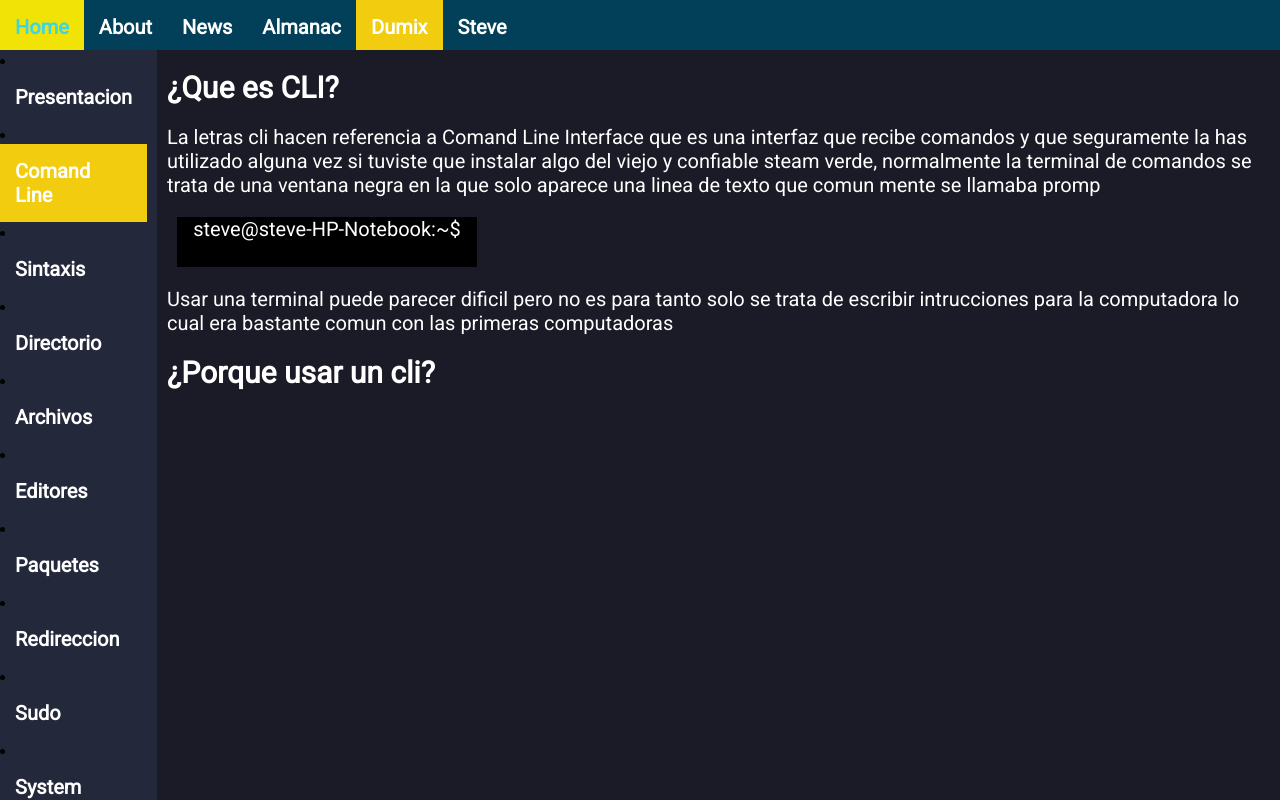
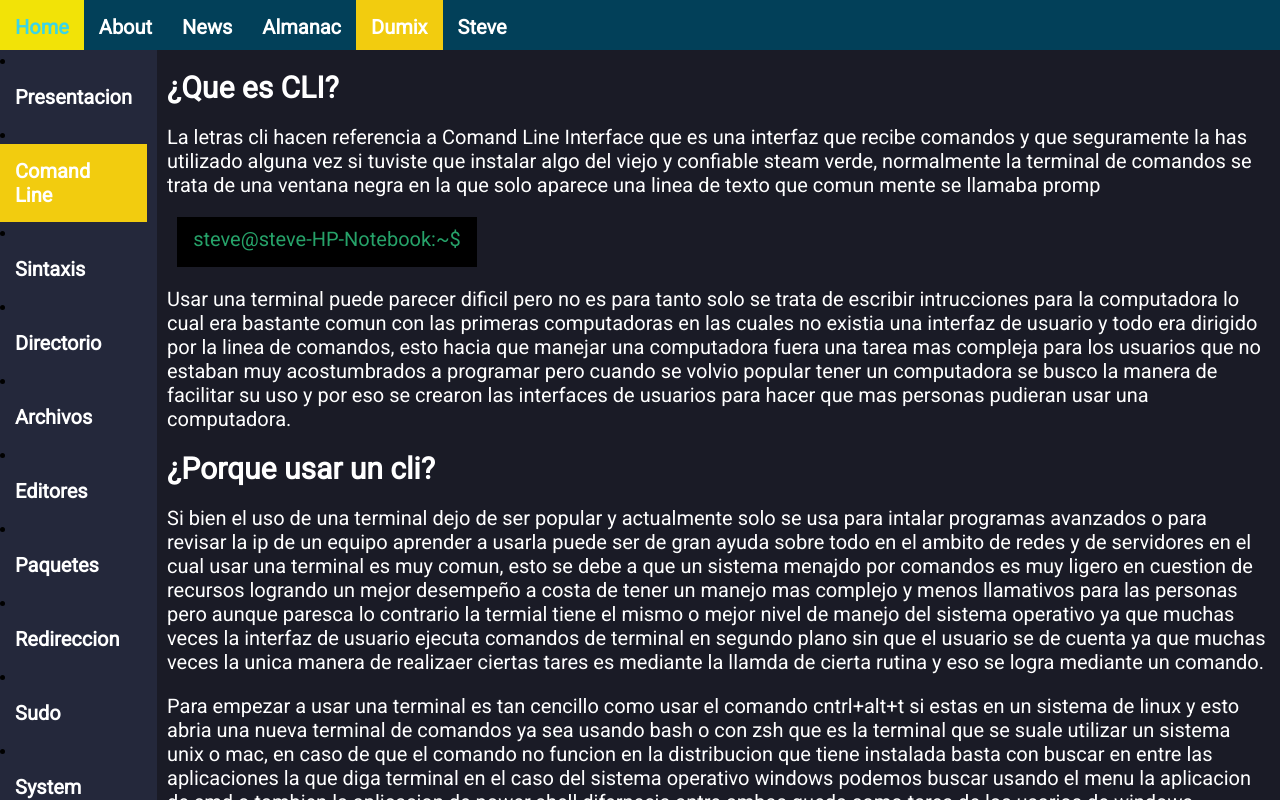
Before and after one commit to SteveBartmoss/steveapp, a React (Create React App) app: page /dumix/linux1/comandline in a window 1280 px wide. Shown: the top 800 px of the page. Built offline with nearby package versions, Linux system fonts and the light colour scheme.

Commit message:
add new contend for the subject cli, is in progres now

```diff
--- a/src/dumix/Linux1/pages/Cli.jsx
+++ b/src/dumix/Linux1/pages/Cli.jsx
@@ -11,14 +11,37 @@ function Cli(){
             aparece una linea de texto que comun mente se llamaba promp</p>
 
             <div className="bash">
-                <p className="Content">steve@steve-HP-Notebook:~$</p>
+                <p className="promp">steve@steve-HP-Notebook:~$</p>
             </div>
 
             <p className="Content">Usar una terminal puede parecer dificil pero no es para tanto solo se trata de
-            escribir intrucciones para la computadora lo cual era bastante comun con las primeras computadoras
+            escribir intrucciones para la computadora lo cual era bastante comun con las primeras computadoras en
+            las cuales no existia una interfaz de usuario y todo era dirigido por la linea de comandos, esto hacia
+            que manejar una computadora fuera una tarea mas compleja para los usuarios que no estaban muy acostumbrados
+            a programar pero cuando se volvio popular tener un computadora se busco la manera de facilitar su uso y por eso
+            se crearon las interfaces de usuarios para hacer que mas personas pudieran usar una computadora.
             </p>
 
             <h1 className="title1">¿Porque usar un cli?</h1>
+
+            <p className="Content">Si bien el uso de una terminal dejo de ser popular y actualmente solo se usa para
+            intalar programas avanzados o para revisar la ip de un equipo aprender a usarla puede ser de gran ayuda
+            sobre todo en el ambito de redes y de servidores en el cual usar una terminal es muy comun, esto se debe
+            a que un sistema menajdo por comandos es muy ligero en cuestion de recursos logrando un mejor desempeño
+            a costa de tener un manejo mas complejo y menos llamativos para las personas pero aunque paresca lo contrario
+            la termial tiene el mismo o mejor nivel de manejo del sistema operativo ya que muchas veces la interfaz de
+            usuario ejecuta comandos de terminal en segundo plano sin que el usuario se de cuenta ya que muchas veces la
+            unica manera de realizaer ciertas tares es mediante la llamda de cierta rutina y eso se logra mediante
+            un comando.
+            </p>
+
+            <p className="Content">Para empezar a usar una terminal es tan cencillo como usar el comando cntrl+alt+t
+            si estas en un sistema de linux y esto abria una nueva terminal de comandos ya sea usando bash o con zsh
+            que es la terminal que se suale utilizar un sistema unix o mac, en caso de que el comando no funcion en la
+            distribucion que tiene instalada basta con buscar en entre las aplicaciones la que diga terminal en el caso
+            del sistema operativo windows podemos buscar usando el menu la aplicacion de cmd o tambien la aplicacion de
+            power shell difernecia antre ambas queda como tarea de los usarios de windows.
+            </p>
         </div>
 
 
```
